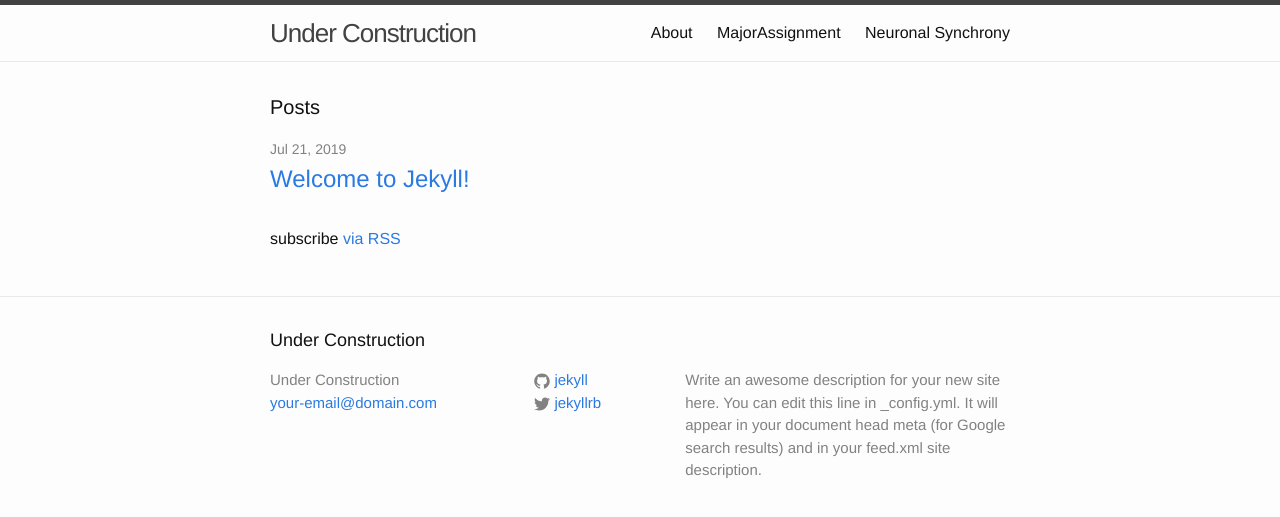
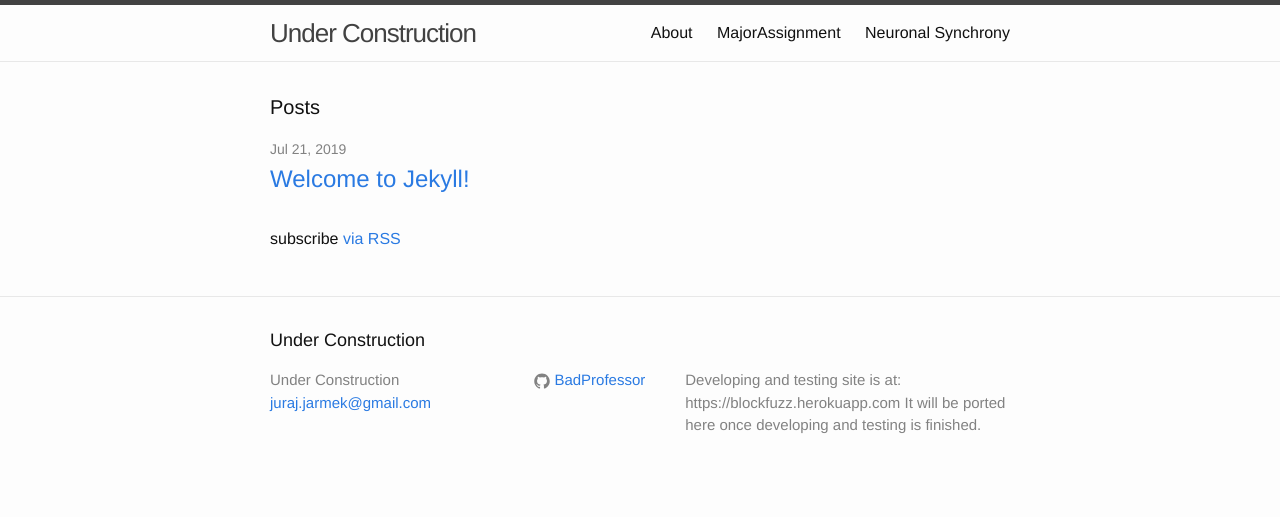
Before and after one commit to BadProfessor/bad-professor.github.io, a Jekyll site: the page built from index.html, in a window 1280 px wide. Shown: the top 517 px of the page. Built offline with Jekyll 4.4.1, drawn with Linux system fonts in a browser that asks for light colours.

Commit message:
Making development changes
Making development changes. Testing in the heroku platform.

```diff
--- a/_config.yml
+++ b/_config.yml
@@ -1,4 +1,4 @@
-# Welcome to Jekyll!
+# https://blockfuzz.herokuapp.com
 #
 # This config file is meant for settings that affect your whole blog, values
 # which you are expected to set up once and rarely need to edit after that.
@@ -7,15 +7,13 @@
 
 # Site settings
 title: Under Construction
-email: your-email@domain.com
+email: juraj.jarmek@gmail.com
 description: > # this means to ignore newlines until "baseurl:"
-  Write an awesome description for your new site here. You can edit this
-  line in _config.yml. It will appear in your document head meta (for
-  Google search results) and in your feed.xml site description.
-baseurl: "" # the subpath of your site, e.g. /blog
-url: "http://yourdomain.com" # the base hostname & protocol for your site
-twitter_username: jekyllrb
-github_username:  jekyll
+  Developing and testing site is at: https://blockfuzz.herokuapp.com
+  It will be ported here once developing and testing is finished.
+baseurl: "/" # the subpath of your site, e.g. /blog
+url: "http://blockfuzz.com/" # the base hostname & protocol for your site
+github_username:  BadProfessor
 
 # Build settings
 markdown: kramdown
```
